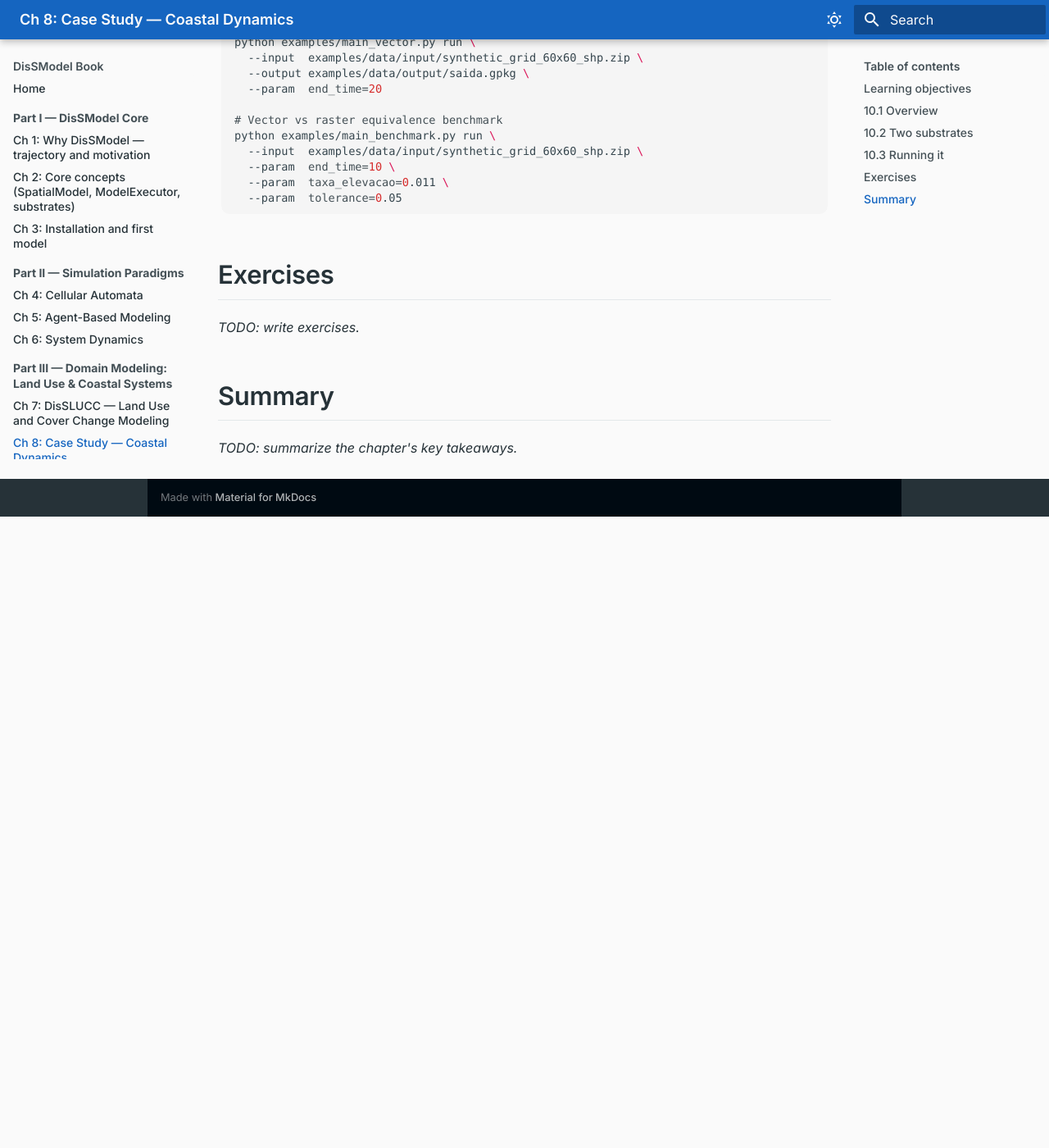
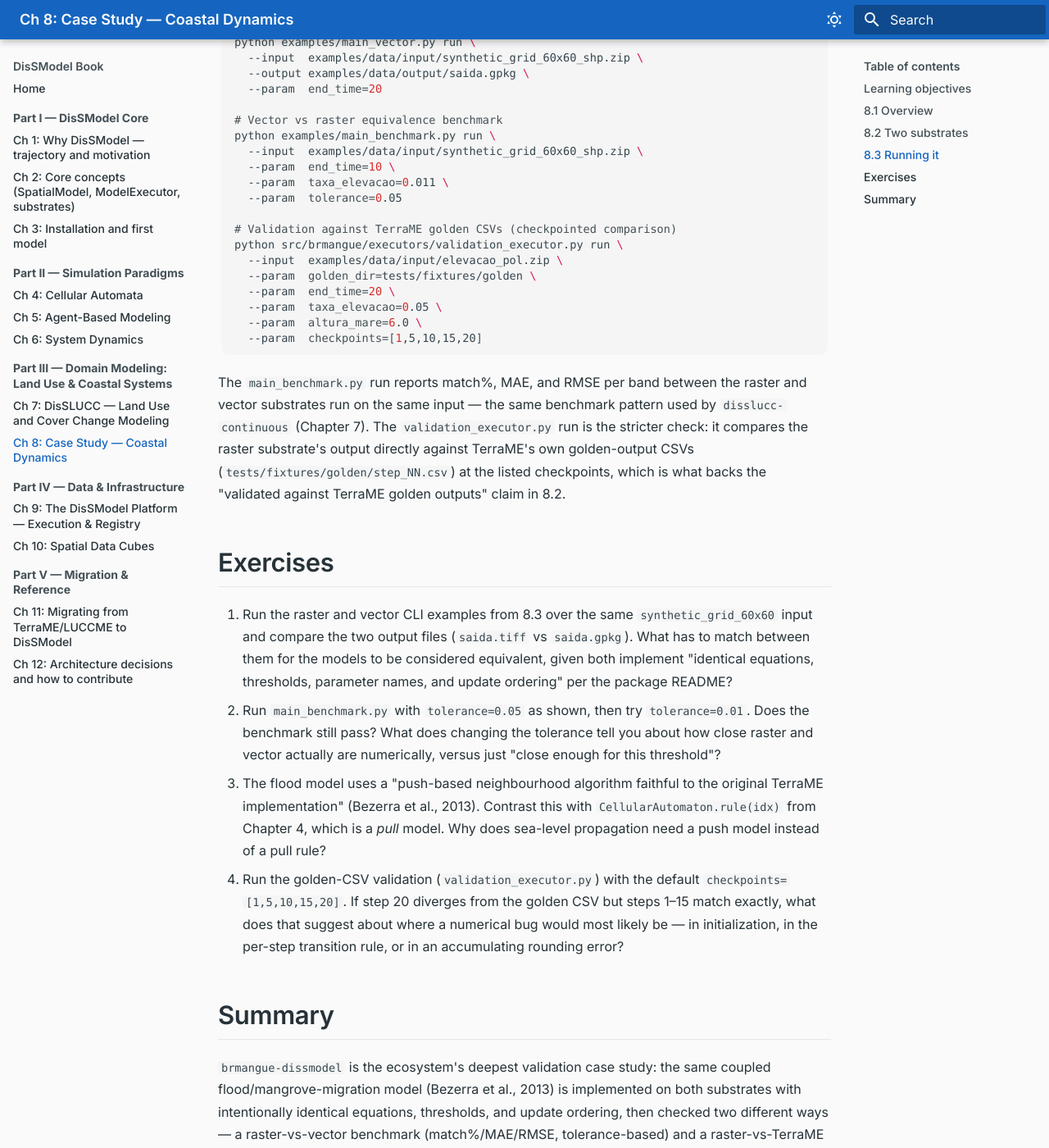
Before and after one commit to DisSModel/dissmodel-book, an MkDocs documentation site: the page built from docs/part3-domain/ch08_coastal_case_study.md, in a window 1280 px wide and 1400 px high, scrolled down 1325 px. Shown: the whole window at 82% size. Built offline with MkDocs 1.6.1 and Material for MkDocs 9.7.7, drawn with Linux system fonts in a browser that asks for light colours; before the commit the page ends 1955 px from its top, so only the background shows below that; some of the changed text lies outside the part shown.

Commit message:
docs(ch08): fix stale section numbering, ground validation flow, add exercises/summary

````diff
--- a/docs/part3-domain/ch08_coastal_case_study.md
+++ b/docs/part3-domain/ch08_coastal_case_study.md
@@ -10,7 +10,7 @@ Implemented by the [`brmangue-dissmodel`](https://github.com/DisSModel/brmangue-
 - Compare the raster and vector implementations
 - Run the raster vs. vector equivalence benchmark
 
-## 10.1 Overview
+## 8.1 Overview
 
 `brmangue-dissmodel` implements spatially explicit models of coastal
 ecosystem processes based on Bezerra et al. (2013), built on the
@@ -19,12 +19,12 @@ DisSModel framework. Two coupled processes are modelled:
 1. **Flood dynamics** — sea-level rise propagation and terrain elevation adjustments.
 2. **Mangrove migration** — ecosystem response to rising sea levels, soil transitions, and sediment accretion.
 
-## 10.2 Two substrates
+## 8.2 Two substrates
 
 - **Raster** (`brmangue.models.raster`) — NumPy/RasterBackend, vectorized and fast. The canonical implementation, validated against TerraME golden outputs.
 - **Vector** (`brmangue.models.vector`) — GeoDataFrame/libpysal, cell-by-cell over real polygon geometry. Numerically equivalent to the raster implementation (verified by the benchmark executor).
 
-## 10.3 Running it
+## 8.3 Running it
 
 ```bash
 # Raster simulation (NumPy-based, fast)
@@ -46,12 +46,63 @@ python examples/main_benchmark.py run \
   --param  end_time=10 \
   --param  taxa_elevacao=0.011 \
   --param  tolerance=0.05
+
+# Validation against TerraME golden CSVs (checkpointed comparison)
+python src/brmangue/executors/validation_executor.py run \
+  --input  examples/data/input/elevacao_pol.zip \
+  --param  golden_dir=tests/fixtures/golden \
+  --param  end_time=20 \
+  --param  taxa_elevacao=0.05 \
+  --param  altura_mare=6.0 \
+  --param  checkpoints=[1,5,10,15,20]
 ```
+
+The `main_benchmark.py` run reports match%, MAE, and RMSE per band
+between the raster and vector substrates run on the same input — the
+same benchmark pattern used by `disslucc-continuous` (Chapter 7). The
+`validation_executor.py` run is the stricter check: it compares the
+raster substrate's output directly against TerraME's own golden-output
+CSVs (`tests/fixtures/golden/step_NN.csv`) at the listed checkpoints,
+which is what backs the "validated against TerraME golden outputs" claim
+in 8.2.
 
 ## Exercises
 
-*TODO: write exercises.*
+1. Run the raster and vector CLI examples from 8.3 over the same
+   `synthetic_grid_60x60` input and compare the two output files
+   (`saida.tiff` vs `saida.gpkg`). What has to match between them for the
+   models to be considered equivalent, given both implement "identical
+   equations, thresholds, parameter names, and update ordering" per the
+   package README?
+2. Run `main_benchmark.py` with `tolerance=0.05` as shown, then try
+   `tolerance=0.01`. Does the benchmark still pass? What does changing
+   the tolerance tell you about how close raster and vector actually are
+   numerically, versus just "close enough for this threshold"?
+3. The flood model uses a "push-based neighbourhood algorithm faithful to
+   the original TerraME implementation" (Bezerra et al., 2013). Contrast
+   this with `CellularAutomaton.rule(idx)` from Chapter 4, which is a
+   *pull* model. Why does sea-level propagation need a push model instead
+   of a pull rule?
+4. Run the golden-CSV validation (`validation_executor.py`) with the
+   default `checkpoints=[1,5,10,15,20]`. If step 20 diverges from the
+   golden CSV but steps 1–15 match exactly, what does that suggest about
+   where a numerical bug would most likely be — in initialization, in the
+   per-step transition rule, or in an accumulating rounding error?
 
 ## Summary
 
-*TODO: summarize the chapter's key takeaways.*
+`brmangue-dissmodel` is the ecosystem's deepest validation case study: the
+same coupled flood/mangrove-migration model (Bezerra et al., 2013) is
+implemented on both substrates with intentionally identical equations,
+thresholds, and update ordering, then checked two different ways — a
+raster-vs-vector benchmark (match%/MAE/RMSE, tolerance-based) and a
+raster-vs-TerraME comparison against golden-output CSVs at fixed
+checkpoints. Where Chapter 7's `disslucc-discrete` reaches exact 100%
+cell-level parity because land use is categorical, BR-MANGUE's flood and
+mangrove state is continuous (elevation, tidal height, sediment), so its
+validation is necessarily tolerance-based rather than exact-match. The
+push-based flood propagation is also a reminder that not every spatial
+model fits `CellularAutomaton`'s pull-based `rule(idx)` contract (Chapter
+2) — `SpatialModel` alone, with a free `execute()`, is the right base
+class whenever a process (like a rising tide) originates at a source and
+spreads outward rather than being computed independently per cell.
````
